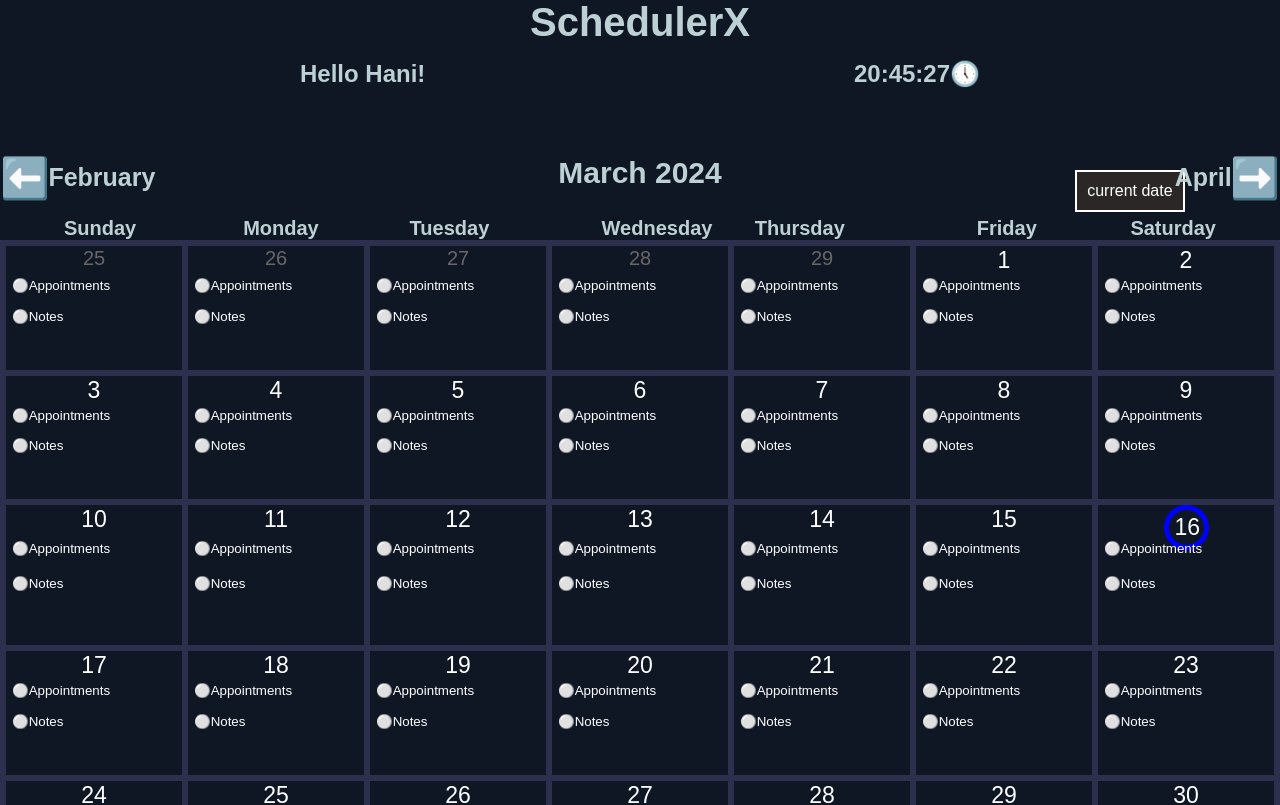
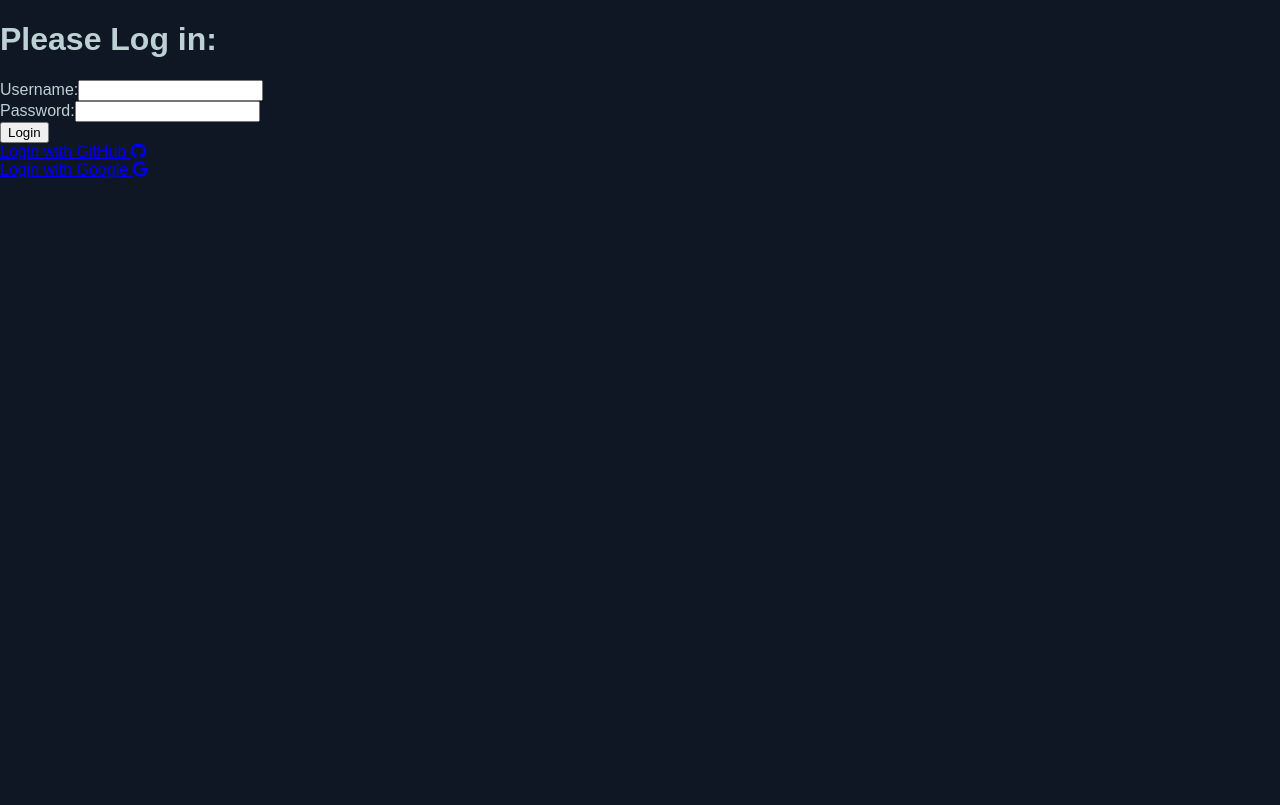
Before and after one commit to HaniOU/SchedulerX, a React (Create React App) app in the folder schedulerx_frontend/: page / in a window 1280 px wide. Shown: the top 805 px of the page. Built offline with nearby package versions, Linux system fonts and the light colour scheme.

Commit message:
added routing and login static page

```diff
--- a/schedulerx_frontend/package.json
+++ b/schedulerx_frontend/package.json
@@ -9,6 +9,9 @@
     "date-fns": "^3.6.0",
     "react": "^18.2.0",
     "react-dom": "^18.2.0",
+    "react-google-login": "^5.2.2",
+    "react-icons": "^5.0.1",
+    "react-router-dom": "^6.22.3",
     "react-scripts": "5.0.1",
     "web-vitals": "^2.1.4"
   },
--- a/schedulerx_frontend/public/index.html
+++ b/schedulerx_frontend/public/index.html
@@ -3,6 +3,7 @@
   <head>
     <meta charset="utf-8" />
     <title>SchedulerX</title>
+    <link href="https://cdnjs.cloudflare.com/ajax/libs/font-awesome/5.15.4/css/all.min.css" rel="stylesheet">
   </head>
   <body>
     <div id="root"></div>
--- a/schedulerx_frontend/src/App.js
+++ b/schedulerx_frontend/src/App.js
@@ -1,11 +1,17 @@
-import Calendar from "./components/Calendar/Calendar";
-import Head from "./components/Head/Head";
+import { BrowserRouter, Routes, Route } from "react-router-dom";
+import Login from "./components/Login/Login";
+import { Home } from "./components/Home/Home";
 
 function App() {
   return (
     <>
-      <Head />
-      <Calendar />
+      <BrowserRouter>
+        <Routes>
+          <Route path="/" element={<Login/>}/>
+          <Route path="/calendar" element={<Home/>}/>
+      </Routes>
+      </BrowserRouter>
+
     </>
   );
 }
--- a/schedulerx_frontend/src/components/DayModal/DayModal.js
+++ b/schedulerx_frontend/src/components/DayModal/DayModal.js
@@ -65,7 +65,7 @@ function DayModal({ onDayClose, dayDate }) {
         }
         fetchAppointments();
         fetchNotes();
-    }, []);
+    }, [dayDate]);
 
     useEffect(() => {
         function escape(e) {
--- /dev/null
+++ b/schedulerx_frontend/src/components/Home/Home.js
@@ -0,0 +1,11 @@
+import Calendar from "../Calendar/Calendar";
+import Head from "../Head/Head";
+
+export function Home() {
+  return (
+    <>
+      <Head />
+      <Calendar />
+    </>
+  );
+}
--- /dev/null
+++ b/schedulerx_frontend/src/components/Login/Login.js
@@ -0,0 +1,19 @@
+import LoginForm from "../LoginForm/LoginForm";
+
+function Login() {
+    return (
+        <div>
+            <h1>Please Log in:</h1>
+            <LoginForm />
+            <a href="http://localhost:8080/oauth2/authorization/github">
+                Login with GitHub <i className="fab fa-github"></i>
+            </a>
+            <br />
+            <a href="http://localhost:8080/oauth2/authorization/google">
+                Login with Google <i className="fab fa-google"></i>
+            </a>
+        </div>
+    );
+}
+
+export default Login;
--- /dev/null
+++ b/schedulerx_frontend/src/components/LoginForm/LoginForm.js
@@ -0,0 +1,48 @@
+import React, { useState } from 'react';
+
+function LoginForm() {
+  const [username, setUsername] = useState('');
+  const [password, setPassword] = useState('');
+
+  const handleUsernameChange = (event) => {
+    setUsername(event.target.value);
+  };
+
+  const handlePasswordChange = (event) => {
+    setPassword(event.target.value);
+  };
+
+  const handleSubmit = (event) => {
+    event.preventDefault();
+    console.log('Username:', username);
+    console.log('Password:', password);
+  };
+
+  return (
+    <form onSubmit={handleSubmit}>
+      <div>
+        <label htmlFor="username">Username:</label>
+        <input
+          type="text"
+          id="username"
+          value={username}
+          onChange={handleUsernameChange}
+          required
+        />
+      </div>
+      <div>
+        <label htmlFor="password">Password:</label>
+        <input
+          type="password"
+          id="password"
+          value={password}
+          onChange={handlePasswordChange}
+          required
+        />
+      </div>
+      <button type="submit">Login</button>
+    </form>
+  );
+}
+
+export default LoginForm;
--- a/schedulerx_frontend/src/components/NoteModal/NoteModal.js
+++ b/schedulerx_frontend/src/components/NoteModal/NoteModal.js
@@ -62,7 +62,7 @@ function NoteModal({ onNoteClose, dayDate }) {
             text: note
         };
 
-        /*  try {
+        try {
             const response = await fetch("http://localhost:8080/api/v1/addNote", {
                 method: "POST",
                 headers: {
@@ -79,8 +79,7 @@ function NoteModal({ onNoteClose, dayDate }) {
 
         } catch (error) {
             console.error("Error adding note:", error);
-          }*/
-        setNotes(prevNotes => [...prevNotes, newNote]);
+        }
         setNote("");
     }
 
```
Also changed, not shown: 1 other file (tests, documents, lock files or other folders). Lines whose indentation alone changed are shown as unchanged.
